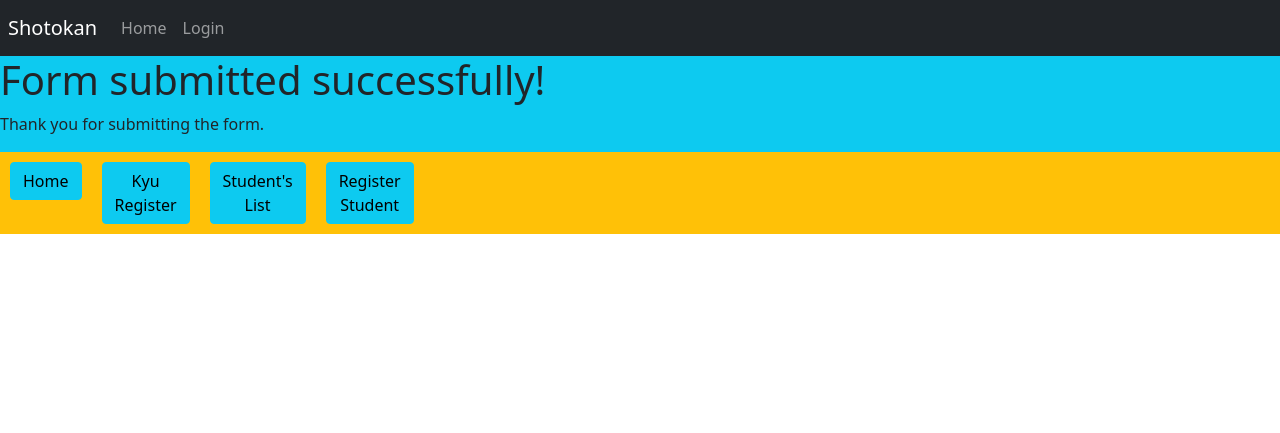
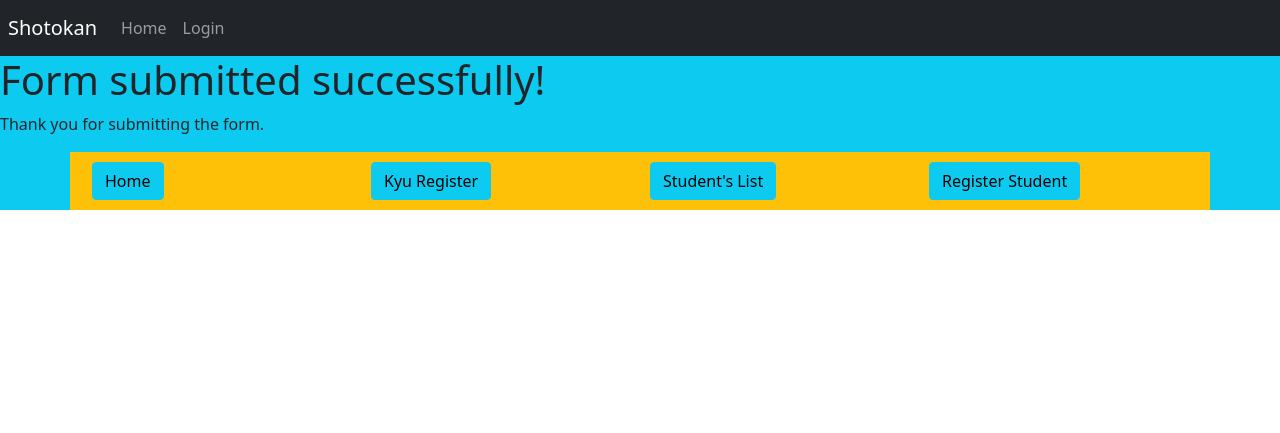
Before and after one commit to Shaga-Matula/Shotokan-Karate, a Django app: page /success/ in a window 1280 px wide. Shown: the top 433 px of the page. Run offline with Django 3.2, Linux system fonts and the light colour scheme; some libraries are stand-ins or nearby versions.

Commit message:
css and bootsrap succses page

```diff
--- a/static/css/style.css
+++ b/static/css/style.css
@@ -55,7 +55,9 @@
 }
 
 .spacer{
-    margin: 10px
+    margin: 10px;
+    display: flex;
+    align-items: center;
 }
 
 .page_box{
--- a/templates/success.html
+++ b/templates/success.html
@@ -4,23 +4,27 @@
 
 
 <div class="bg-info">
-    <h1 class="d-flex align-text-center">Form submitted successfully!</h1>
-    <p>Thank you for submitting the form.</p>
-    <div class="bg-warning">
-        <div class="d-md-flex col-sm-1 align-self-auto">
-            <div class="">
+    <div>
+        <h1 class="d-flex align-text-center">Form submitted successfully!</h1>
+        <p>Thank you for submitting the form.</p>
+    </div>
+    <div class="container bg-warning align-content-center">
+        <div class="d-md-flex align-self-sm-center row-cols-md-4 align-content-center">
+            <div class="d-flex align-items-center justify-content-cente">
                 <a href="{% url 'home' %}" class="btn btn-info btn-success btn-block spacer" role="button">Home</a>
             </div>
-            <div class="  ">
+            <div class="d-flex align-items-center justify-content-cente">
                 <a href="{% url 'kyuregister' %}" class="btn btn-info btn-success btn-block spacer" role="button">Kyu
                     Register</a>
             </div>
-            <div class=" ">
-                <a href="{% url 'studentlist' %}" class="btn btn-info btn-success btn-block spacer" role="button">Student's
+            <div class="d-flex align-items-center justify-content-cente">
+                <a href="{% url 'studentlist' %}" class="btn btn-info btn-success btn-block spacer"
+                    role="button">Student's
                     List</a>
             </div>
-            <div class="  ">
-                <a href="{% url 'StudentRegister' %}" class="btn btn-info btn-success btn-block spacer" role="button">Register
+            <div class="d-flex align-items-center justify-content-cente">
+                <a href="{% url 'StudentRegister' %}" class="btn btn-info btn-success btn-block spacer"
+                    role="button">Register
                     Student</a>
             </div>
         </div>
```
